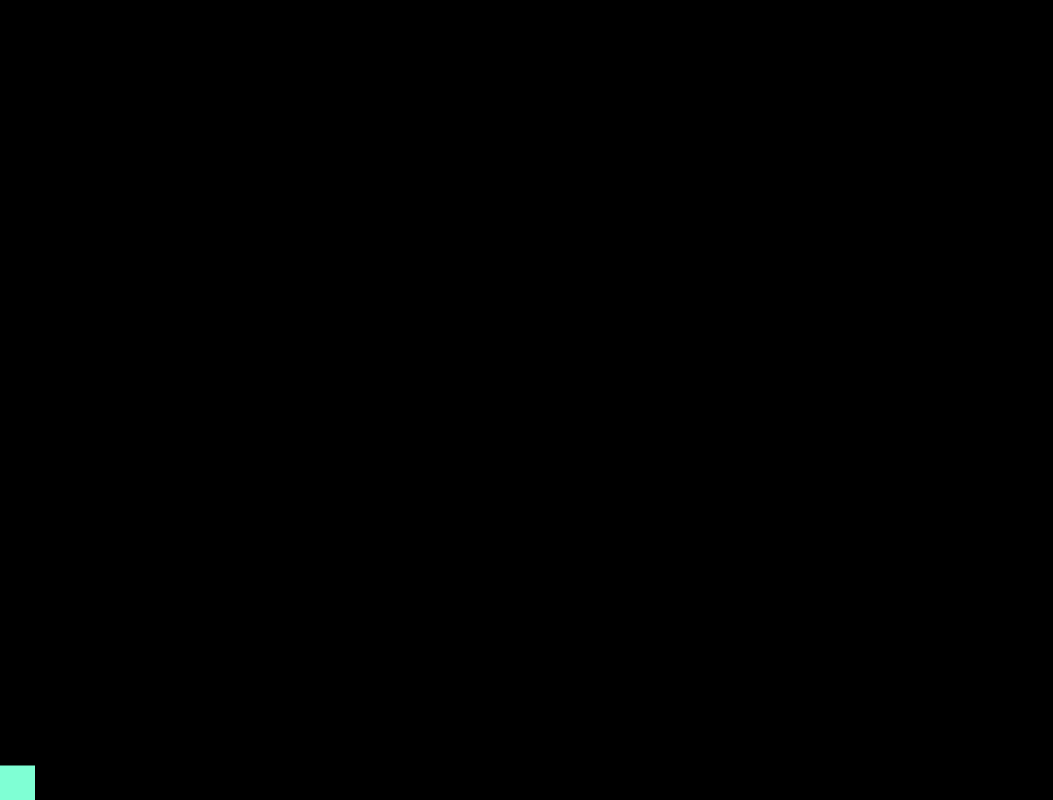
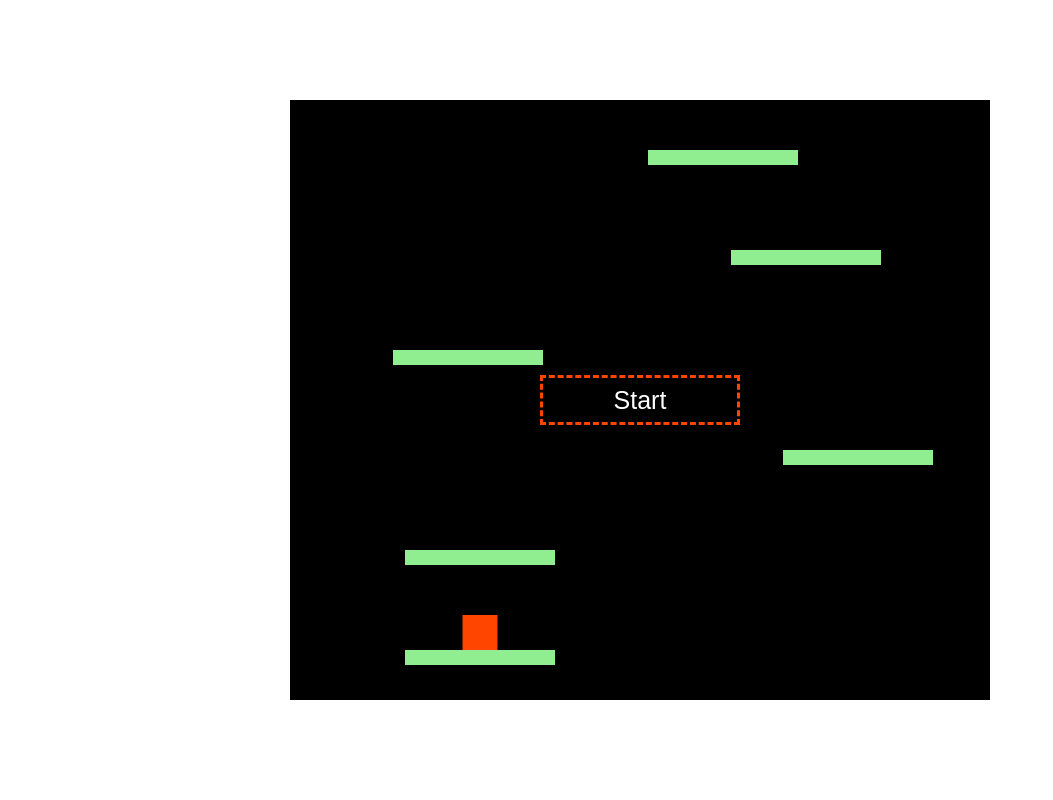
Before and after one commit to tcat2022/jspatformer, a plain HTML site: page index.html in a window 1280 px wide. Shown: the whole page, without its empty margins (0-1053 px from the left). Drawn offline with Linux system fonts and the light colour scheme.

Commit message:
bub is fat ig

```diff
--- a/index.html
+++ b/index.html
@@ -8,6 +8,7 @@
 </head>
 <body>
     <canvas id="canvas"></canvas>
+    <button id="start">Start</button>
     <script src="script.js"></script>
 </body>
 </html>
--- a/script.js
+++ b/script.js
@@ -1,61 +1,209 @@
 const c = document.getElementById('canvas');
+const start = document.getElementById('start');
 const ctx = c.getContext("2d");
-c.width  = window.innerWidth;
-c.height = window.innerHeight
+c.width  = 700;
+c.height = 600;
 
-const gravity = 0.5
+const gravity = 1.5
+let level = 0
+let platfromcount = 6
+let min = 50;
+let max = 500
+let isPositive = true;
 
-class Player {
-constructor(){
+
+
+class Platform {
+    constructor({y,direction}) {
+
         this.position = {
-x:0,
-y:0
+         x:Math.floor(Math.random()* (max - min) + min),
+         y:y
         }
         this.velocity = {
             x:0,
             y:0
         }
-this.width = 35
-this.height = 35
+    this.width = 150;
+    this.height = 15;
+    this.direction = direction;
     }
-draw() {
-    ctx.fillStyle = "aquamarine";
+    draw(){
+        ctx.fillStyle = "lightgreen";
         ctx.fillRect(this.position.x,this.position.y,this.width,this.height);
     }
     update() {
         this.draw()
+        this.position.x += this.velocity.x
+    }
+}
+
+let platforms = []
+function createPlatforms(){
+    for (let i = 0; i < platfromcount; i++) {
+        let platgap = 600 / platfromcount;
+        let y = 50 + i * platgap
+        let direction;
+        if(isPositive){
+         direction = 1;
+        }else{
+         direction = -1;
+        }
+isPositive = !isPositive;
+        //console.log(isPositive)
+        let newPlatform = new Platform({y,direction})
+       platforms.push(newPlatform)
+      // console.log(newPlatform.width)
+      // console.log(direction)
+      }
+}
+createPlatforms()
+console.log(platforms[5].position.x)
+class Player {
+    constructor(){
+        this.width = 35
+        this.height = 35
+
+    this.position = {
+    x:platforms[5].position.x + 75 - this.width / 2,
+    y:platforms[5].position.y - this.height
+    }
+    this.velocity = {
+        x:0,
+        y:0
+    }
+    }
+    draw() {
+        ctx.fillStyle = "orangered";
+        ctx.fillRect(this.position.x,this.position.y,this.width,this.height);
+    }
+    update() {
+        this.draw()
+        this.position.x += this.velocity.x
         this.position.y += this.velocity.y
         if(this.position.y + this.height + this.velocity.y <= c.height){
     this.velocity.y += gravity
-    }
-    else this.velocity.y = 0;
+        }else this.velocity.y = 0
+
     }
     }
 
+
+
+
 let player = new Player()
+
+
+const keys = {
+    right: {
+        presssed: false
+    },
+    left: {
+        presssed:false
+    }
+}
+
+platforms.forEach(platform => {
+    platform.update()
+})
+player.draw()
+
 
 function animate(){
     requestAnimationFrame(animate)
+
     ctx.clearRect(0,0,c.width,c.height)
+    let speed = 2.5 + level;
+    console.log(speed)
+    platforms.forEach(platform => {
+        platform.update()
+    })
     player.update()
+
+
+    if(keys.right.presssed){
+        player.velocity.x = 5
     }
+    else if(keys.left.presssed){
+        player.velocity.x = -5
+    }
+    else player.velocity.x = 0
+
+if(player.position.x <= c.width - c.width ){
+    player.velocity.y = 3
+    player.velocity.x = 0
+} if(player.position.x + player.width >= c.width){
+player.velocity.y = 3
+player.velocity.x = 0
+}
+
+platforms.forEach(platform => {
+if(platform.position.x + platform.width <= c.width - c.width ){
+    platform.position.x = c.width
+    level += .05/ platforms.length
+}else if(platform.position.x >= c.width){
+    platform.position.x = 0
+    level += .05/ platforms.length
+}
+})
+
+
+//console.log(speed)
+
+
+   platforms.forEach(platform => {
+    if(player.position.y + player.height <= platform.position.y &&
+    player.position.y + player.height + player.velocity.y >= platform.position.y
+&& player.position.x + player.width >= platform.position.x && player.position.x
+<= platform.position.x + platform.width && player.position.x >= c.width - c.width
+&& player.position.x + player.width <= c.width
+){
+    platform.velocity.x = speed * platform.direction
+    player.velocity.x += platform.velocity.x
+     player.velocity.y = 0
+    }else platform.velocity.x = speed * platform.direction;
+})
+
+}
+
+
+start.addEventListener('click', ()=>{
+    start.style.display = 'none'
+    animate()
+})
+//animate()
+
 
 addEventListener('keydown', ({keyCode}) => {
     switch(keyCode){
     //left
-      case 68:
-    x+=12;
+      case 65:
+    keys.left.presssed = true;
       break;
       //right
-      case 65:
-      x -= 12;
+      case 68:
+     keys.right.presssed = true;
       break;
      //jump
      case 32:
-     y -= 32;
+     player.velocity.y -= 21
      break;
 }
 })
 
+addEventListener('keyup', ({keyCode}) => {
+    switch(keyCode){
+    //left
+      case 65:
+        keys.left.presssed = false;
+      break;
+      //right
+      case 68:
+        keys.right.presssed = false;
+      break;
+     //jump
+     case 32:
 
-animate()
+     break;
+}
+})
--- a/style.css
+++ b/style.css
@@ -6,10 +6,27 @@ box-sizing: border-box;
 
 #canvas{
     position: absolute;
-    width: 100%;
-    height: 100%;
-    top: 0%;
-    left: 0%;
+    width:700px;
+    height:600px;
+    top: 50%;
+    left: 50%;
+    transform: translate(-50%,-50%);
     background: black;
 
   }
+
+#start{
+  position: absolute;
+  width:200px;
+  height:50px;
+  top: 50%;
+  left: 50%;
+  transform: translate(-50%,-50%);
+  background:transparent;
+  z-index: 2;
+  border: none;
+  font-size: 25px;
+  border: 3px dashed orangered;
+  color: white;
+  /*display: none;*/
+}
```
Lines whose indentation alone changed are shown as unchanged.
